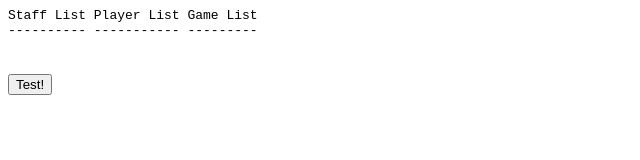
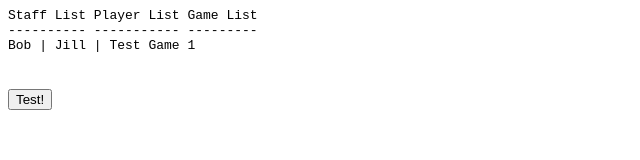
Before and after one commit to dcchambers/casino-simulator, a plain HTML site: page src/casino.html in a window 1280 px wide. Both pictures are taken after a click on the button "Test!". Shown: the whole page, without its empty margins (0-640 px from the left). Drawn offline with Linux system fonts and the light colour scheme.

Commit message:
forgot to link the js file. Updated test function

```diff
--- a/src/casino.html
+++ b/src/casino.html
@@ -1,7 +1,7 @@
 <html>
   <head>
     <title> Casino Simulator! </title>
-
+    <script src = "casino.js"></script>
   </head>
 
   <body>
--- a/src/casino.js
+++ b/src/casino.js
@@ -12,11 +12,11 @@ function drawScreen(){
 }
 
 function test(){
-  //var testPlayer = new Player("Jill", 45, "Female", 1000, 7);
-  //var testDealer = new Staff("Bob", 30, "Male", "Dealer", 15);
-  //var testGame = new Game("Test Game 1", testDealer, playerList, 5, 500);
+  var testPlayer = new Player("Jill", 45, "Female", 1000, 7);
+  var testDealer = new Staff("Bob", 30, "Male", "Dealer", 15);
+  var testGame = new Game("Test Game 1", testDealer, "playerList", 5, 500);
 
-  alert(testPlayer.name);
+  document.getElementById("test").innerText += testDealer.staffName+" | "+testPlayer.playerName+" | "+testGame.gameName;
 }
 
 function Game(gameName, dealer, listOfPlayers, minBet, maxBet){
```
